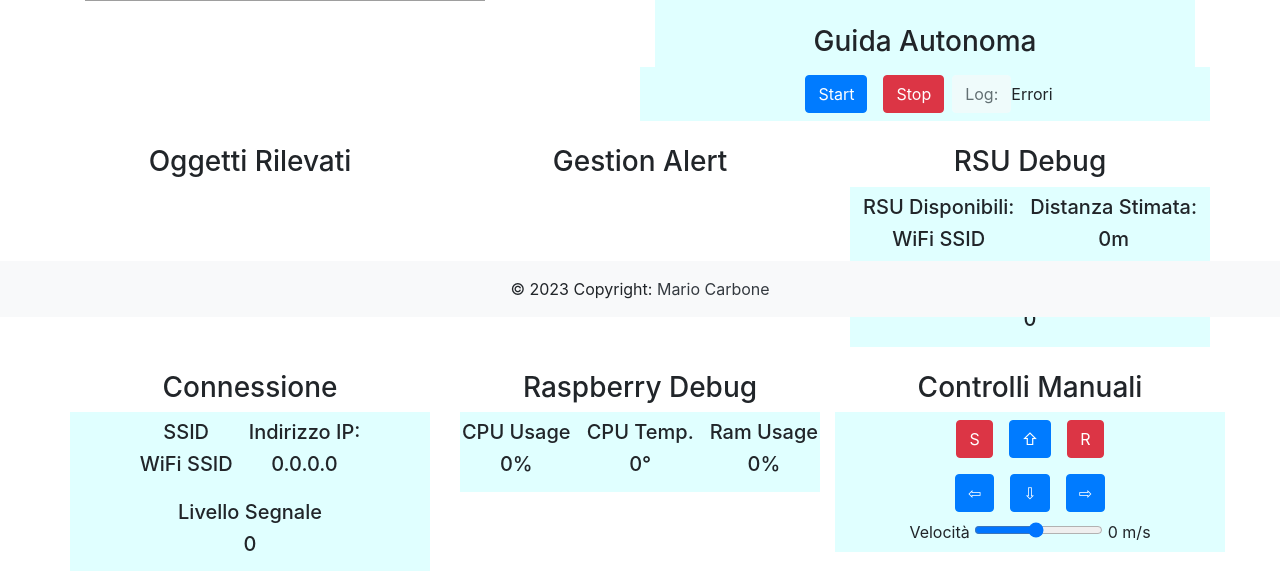
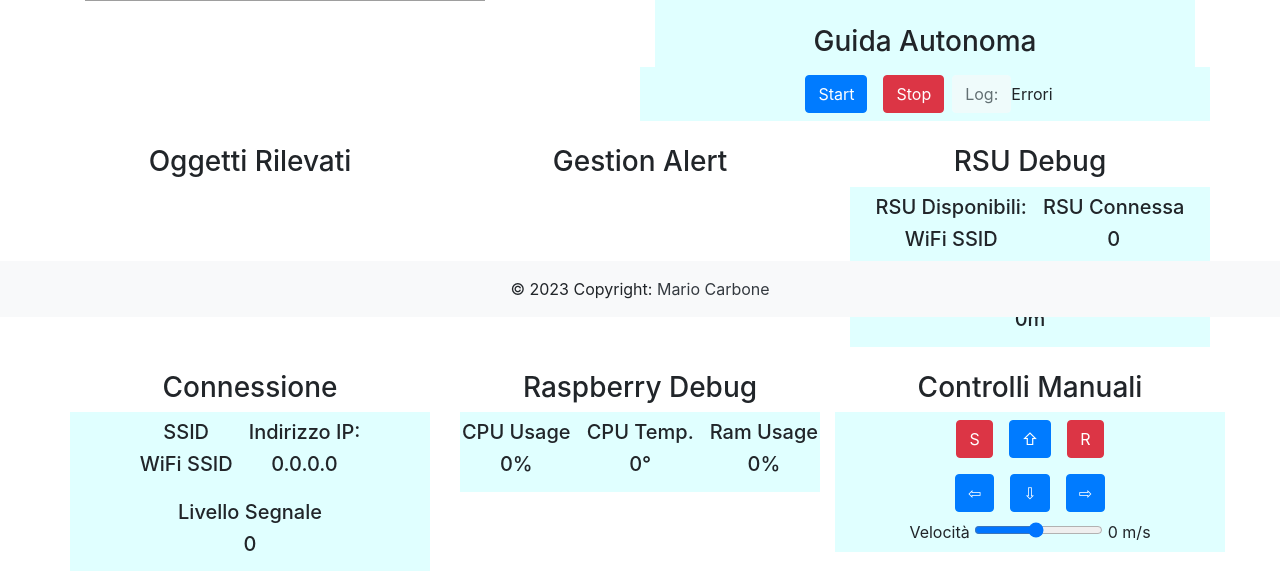
Before and after one commit to mariocarbone/tesi, a Flask app: page / in a window 1280 px wide. Shown: the part 483-1054 px from the top of the page. Run offline with Flask 3, Linux system fonts and the light colour scheme; data that the repository does not hold is empty; some libraries are stand-ins or nearby versions; grey boxes are pictures that could not be loaded.

Commit message:
fix index

```diff
--- a/rover/templates/index.html
+++ b/rover/templates/index.html
@@ -122,15 +122,15 @@
                 <div class="row justify-content-center align-items-center">
                     <div class="connection-field mx-2 my-2 text-center">
                         <h5>RSU Disponibili:</h5>
-                        <div id="ssid" class="h5">WiFi SSID</div>
+                        <div id="rsu_list" class="h5">WiFi SSID</div>
+                    </div>
+                    <div class="status-field mx-2 my-2 text-center">
+                        <h5>RSU Connessa</h5>
+                        <div id="rsu_connessa" class="h5">0</div>
                     </div>
                     <div class="connection-field mx-2 my-2 text-center">
                         <h5>Distanza Stimata:</h5>
-                        <div id="distance-rsu" class="h5">0m</div>
-                    </div>
-                    <div class="status-field mx-2 my-2 text-center">
-                        <h5>Livello Segnale</h5>
-                        <div id="signal" class="h5">0</div>
+                        <div id="distance_rsu" class="h5">0m</div>
                     </div>
                 </div>
             </div>
@@ -229,7 +229,7 @@
         var ram = document.getElementById('ram');
         var ssid = document.getElementById('ssid');
         var ip = document.getElementById('ip');
-        var distanceRSU = document.getElementById('distance-rsu');
+        var distanceRSU = document.getElementById('distance_rsu');
         var signal = document.getElementById('signal');
         var moving = document.getElementById('moving');
         var braking = document.getElementById('braking');
@@ -274,7 +274,7 @@
             ssid.textContent = status.wifi[0];
             signal.textContent = status.wifi[1];
             ip.textContent = status.ip;
-            distanceRSU = status.ap_distance;
+            distanceRSU = status.ap_distance+" m";
         }
 
         // Aggiorna il frame immagine ogni secondo
```
